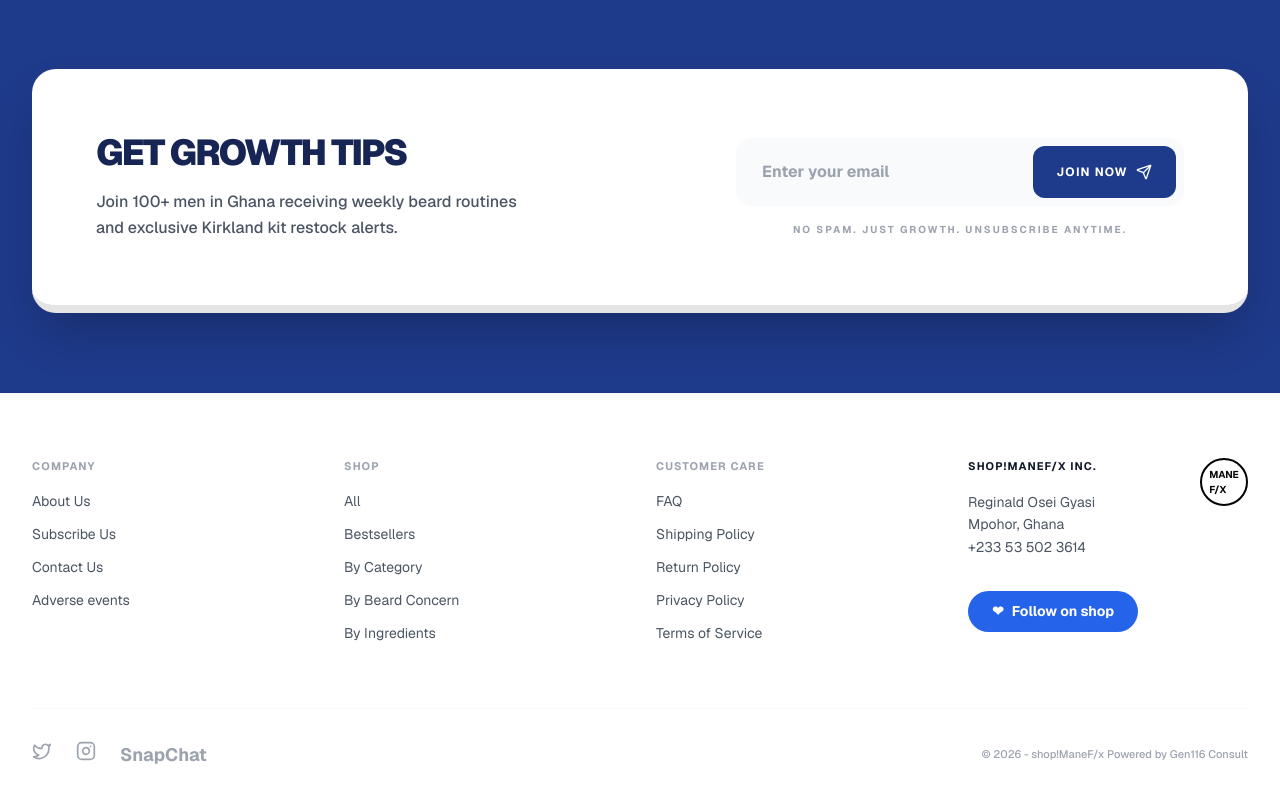
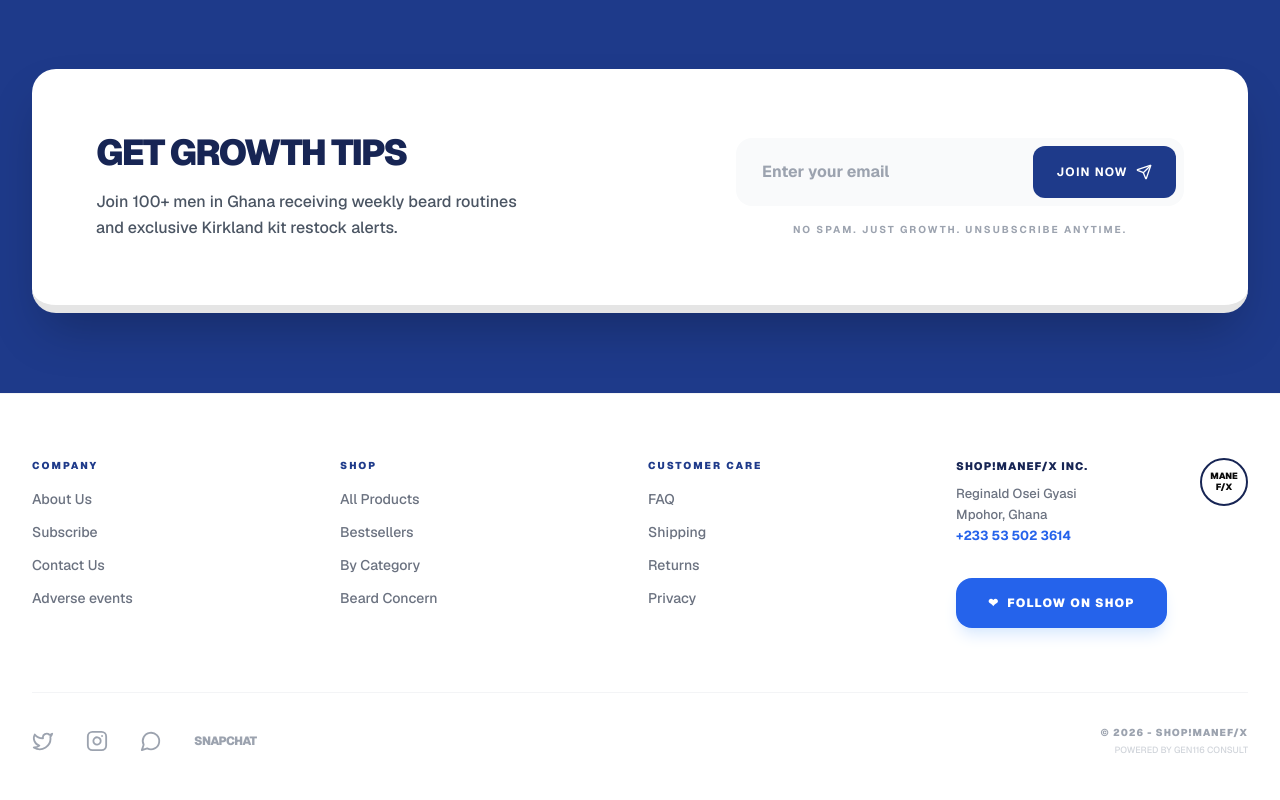
Before and after one commit to creatif-sam/shop-manefx, a Next.js app: page / in a window 1280 px wide. Shown: the part 1163-1963 px from the top of the page. Built offline with nearby package versions, Linux system fonts and the light colour scheme; no server answers; the database is empty.

Commit message:
shop footer arrangement

```diff
--- a/components/footer.tsx
+++ b/components/footer.tsx
@@ -1,83 +1,87 @@
 import Link from "next/link";
-import { Twitter, Instagram, } from "lucide-react";
-
-
-
-
+import { Twitter, Instagram, MessageCircle } from "lucide-react";
 
 export default function Footer() {
   return (
     <footer className="w-full bg-white pt-16 pb-8 border-t border-gray-100">
       <div className="max-w-7xl mx-auto px-6 lg:px-8">
-        <div className="grid grid-cols-2 md:grid-cols-4 gap-8 mb-16">
+        {/* Main Grid: 2 columns on mobile, 4 on desktop */}
+        <div className="grid grid-cols-2 md:grid-cols-4 gap-x-4 gap-y-12 mb-16">
 
           {/* Column 1: COMPANY */}
           <div className="flex flex-col gap-4">
-            <h4 className="text-[11px] font-bold text-gray-400 uppercase tracking-widest">Company</h4>
+            <h4 className="text-[10px] font-black text-blue-900 uppercase tracking-[0.2em]">Company</h4>
             <nav className="flex flex-col gap-3">
-              <Link href="/about" className="text-[14px] text-gray-600 hover:text-blue-900 transition-colors">About Us</Link>
-              <Link href="/subscribe" className="text-[14px] text-gray-600 hover:text-blue-900 transition-colors">Subscribe Us</Link>
-              <Link href="/contact" className="text-[14px] text-gray-600 hover:text-blue-900 transition-colors">Contact Us</Link>
-              <Link href="/events" className="text-[14px] text-gray-600 hover:text-blue-900 transition-colors">Adverse events</Link>
+              <Link href="/about" className="text-[14px] font-medium text-gray-500 hover:text-blue-600 transition-colors">About Us</Link>
+              <Link href="/subscribe" className="text-[14px] font-medium text-gray-500 hover:text-blue-600 transition-colors">Subscribe</Link>
+              <Link href="/contact" className="text-[14px] font-medium text-gray-500 hover:text-blue-600 transition-colors">Contact Us</Link>
+              <Link href="/events" className="text-[14px] font-medium text-gray-500 hover:text-blue-600 transition-colors">Adverse events</Link>
             </nav>
           </div>
 
           {/* Column 2: SHOP */}
           <div className="flex flex-col gap-4">
-            <h4 className="text-[11px] font-bold text-gray-400 uppercase tracking-widest">Shop</h4>
+            <h4 className="text-[10px] font-black text-blue-900 uppercase tracking-[0.2em]">Shop</h4>
             <nav className="flex flex-col gap-3">
-              <Link href="/shop" className="text-[14px] text-gray-600 hover:text-blue-900 transition-colors">All</Link>
-              <Link href="/shop?filter=bestsellers" className="text-[14px] text-gray-600 hover:text-blue-900 transition-colors">Bestsellers</Link>
-              <Link href="/shop?filter=category" className="text-[14px] text-gray-600 hover:text-blue-900 transition-colors">By Category</Link>
-              <Link href="/shop?filter=concern" className="text-[14px] text-gray-600 hover:text-blue-900 transition-colors">By Beard Concern</Link>
-              <Link href="/shop?filter=ingredients" className="text-[14px] text-gray-600 hover:text-blue-900 transition-colors">By Ingredients</Link>
+              <Link href="/shop" className="text-[14px] font-medium text-gray-500 hover:text-blue-600 transition-colors">All Products</Link>
+              <Link href="/shop?filter=bestsellers" className="text-[14px] font-medium text-gray-500 hover:text-blue-600 transition-colors">Bestsellers</Link>
+              <Link href="/shop?filter=category" className="text-[14px] font-medium text-gray-500 hover:text-blue-600 transition-colors">By Category</Link>
+              <Link href="/shop?filter=concern" className="text-[14px] font-medium text-gray-500 hover:text-blue-600 transition-colors">Beard Concern</Link>
             </nav>
           </div>
 
           {/* Column 3: CUSTOMER CARE */}
           <div className="flex flex-col gap-4">
-            <h4 className="text-[11px] font-bold text-gray-400 uppercase tracking-widest">Customer Care</h4>
+            <h4 className="text-[10px] font-black text-blue-900 uppercase tracking-[0.2em]">Customer Care</h4>
             <nav className="flex flex-col gap-3">
-              <Link href="/faq" className="text-[14px] text-gray-600 hover:text-blue-900 transition-colors">FAQ</Link>
-              <Link href="/shipping" className="text-[14px] text-gray-600 hover:text-blue-900 transition-colors">Shipping Policy</Link>
-              <Link href="/returns" className="text-[14px] text-gray-600 hover:text-blue-900 transition-colors">Return Policy</Link>
-              <Link href="/privacy" className="text-[14px] text-gray-600 hover:text-blue-900 transition-colors">Privacy Policy</Link>
-              <Link href="/terms" className="text-[14px] text-gray-600 hover:text-blue-900 transition-colors">Terms of Service</Link>
+              <Link href="/faq" className="text-[14px] font-medium text-gray-500 hover:text-blue-600 transition-colors">FAQ</Link>
+              <Link href="/shipping" className="text-[14px] font-medium text-gray-500 hover:text-blue-600 transition-colors">Shipping</Link>
+              <Link href="/returns" className="text-[14px] font-medium text-gray-500 hover:text-blue-600 transition-colors">Returns</Link>
+              <Link href="/privacy" className="text-[14px] font-medium text-gray-500 hover:text-blue-600 transition-colors">Privacy</Link>
             </nav>
           </div>
 
           {/* Column 4: BRAND INFO & LOGO */}
-          <div className="flex flex-col gap-4 relative">
-            <h4 className="text-[11px] font-bold text-gray-900 uppercase tracking-widest">shop!ManeF/x Inc.</h4>
-            <address className="not-italic text-[14px] text-gray-600 leading-relaxed max-w-[200px]">
-              Reginald Osei Gyasi<br />
-              Mpohor, Ghana <br />
-              {/* Using the phone from your brief */}
-              +233 53 502 3614
-            </address>
+          <div className="flex flex-col gap-4 col-span-2 md:col-span-1 pt-8 md:pt-0 border-t border-gray-50 md:border-none relative">
+            <div className="flex justify-between items-start">
+              <div>
+                <h4 className="text-[11px] font-black text-blue-950 uppercase tracking-widest mb-2">shop!ManeF/x Inc.</h4>
+                <address className="not-italic text-[13px] text-gray-500 font-medium leading-relaxed">
+                  Reginald Osei Gyasi<br />
+                  Mpohor, Ghana <br />
+                  <Link href="tel:+233535023614" className="text-blue-600 font-bold hover:underline">+233 53 502 3614</Link>
+                </address>
+              </div>
 
-            <button className="mt-4 flex items-center justify-center gap-2 bg-blue-600 text-white px-6 py-2.5 rounded-full text-[14px] font-bold hover:bg-blue-700 transition-all w-fit">
+              {/* Circular Logo - Adjusted for mobile visibility */}
+              <div className="w-12 h-12 border-2 border-blue-950 rounded-full flex items-center justify-center text-[9px] font-black leading-tight text-center shrink-0">
+                MANE<br/>F/X
+              </div>
+            </div>
+
+            <button className="mt-4 flex items-center justify-center gap-2 bg-blue-600 text-white px-8 py-4 rounded-2xl text-[12px] font-black uppercase tracking-widest hover:bg-blue-700 active:scale-95 transition-all w-full md:w-fit shadow-lg shadow-blue-100">
               <span className="text-white">❤</span> Follow on shop
             </button>
-
-            {/* Circular Logo Placeholder */}
-            <div className="absolute top-0 right-0 w-12 h-12 border-2 border-black rounded-full flex items-center justify-center text-[10px] font-bold">
-              MANE<br/>F/X
-            </div>
           </div>
         </div>
 
         {/* Bottom Bar: Socials and Copyright */}
-        <div className="flex flex-col md:flex-row justify-between items-start md:items-center gap-6 pt-8 border-t border-gray-50">
-          <div className="flex gap-6 text-gray-400">
-            <Link href="https://twitter.com" className="hover:text-black transition-colors"><Twitter size={20} /></Link>
-            <Link href="https://instagram.com" className="hover:text-black transition-colors"><Instagram size={20} /></Link>
-            <Link href="https://snapchat.com" className="hover:text-black transition-colors font-bold text-[18px]">SnapChat</Link>
+        <div className="flex flex-col md:flex-row justify-between items-center gap-8 pt-8 border-t border-gray-100">
+          <div className="flex items-center gap-8 text-gray-400">
+            <Link href="https://twitter.com" className="hover:text-blue-600 transition-colors"><Twitter size={22} /></Link>
+            <Link href="https://instagram.com" className="hover:text-blue-600 transition-colors"><Instagram size={22} /></Link>
+            <Link href="https://wa.me/233535023614" className="hover:text-emerald-500 transition-colors"><MessageCircle size={22} /></Link>
+            <Link href="https://snapchat.com" className="hover:text-amber-400 transition-colors font-black text-[12px] uppercase tracking-tighter">SnapChat</Link>
           </div>
 
-          <p className="text-[11px] text-gray-400 font-medium">
-            © 2026 - shop!ManeF/x Powered by Gen116 Consult
-          </p>
+          <div className="text-center md:text-right">
+            <p className="text-[10px] text-gray-400 font-black uppercase tracking-[0.1em]">
+              © 2026 - shop!ManeF/x
+            </p>
+            <p className="text-[9px] text-gray-300 font-medium mt-1 uppercase">
+              Powered by Gen116 Consult
+            </p>
+          </div>
         </div>
       </div>
     </footer>
```
